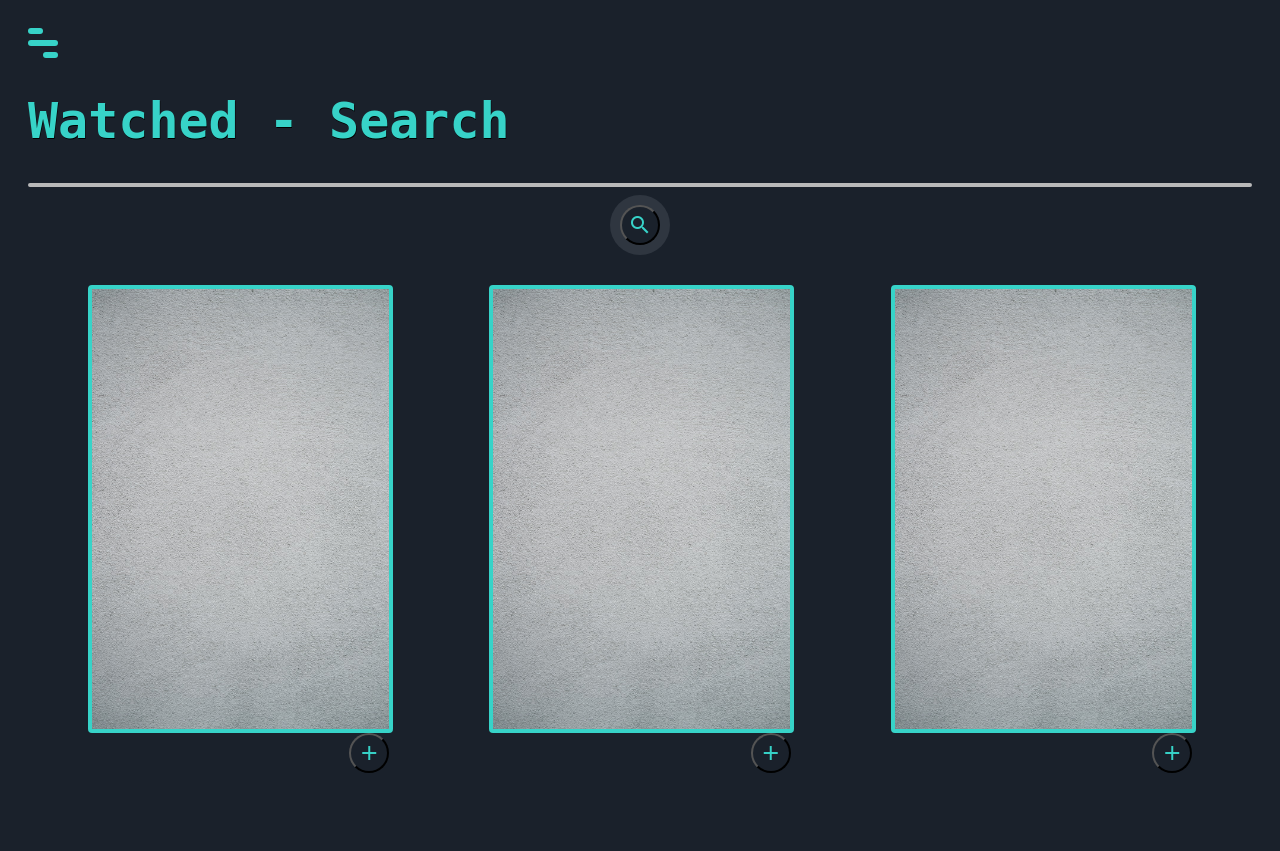
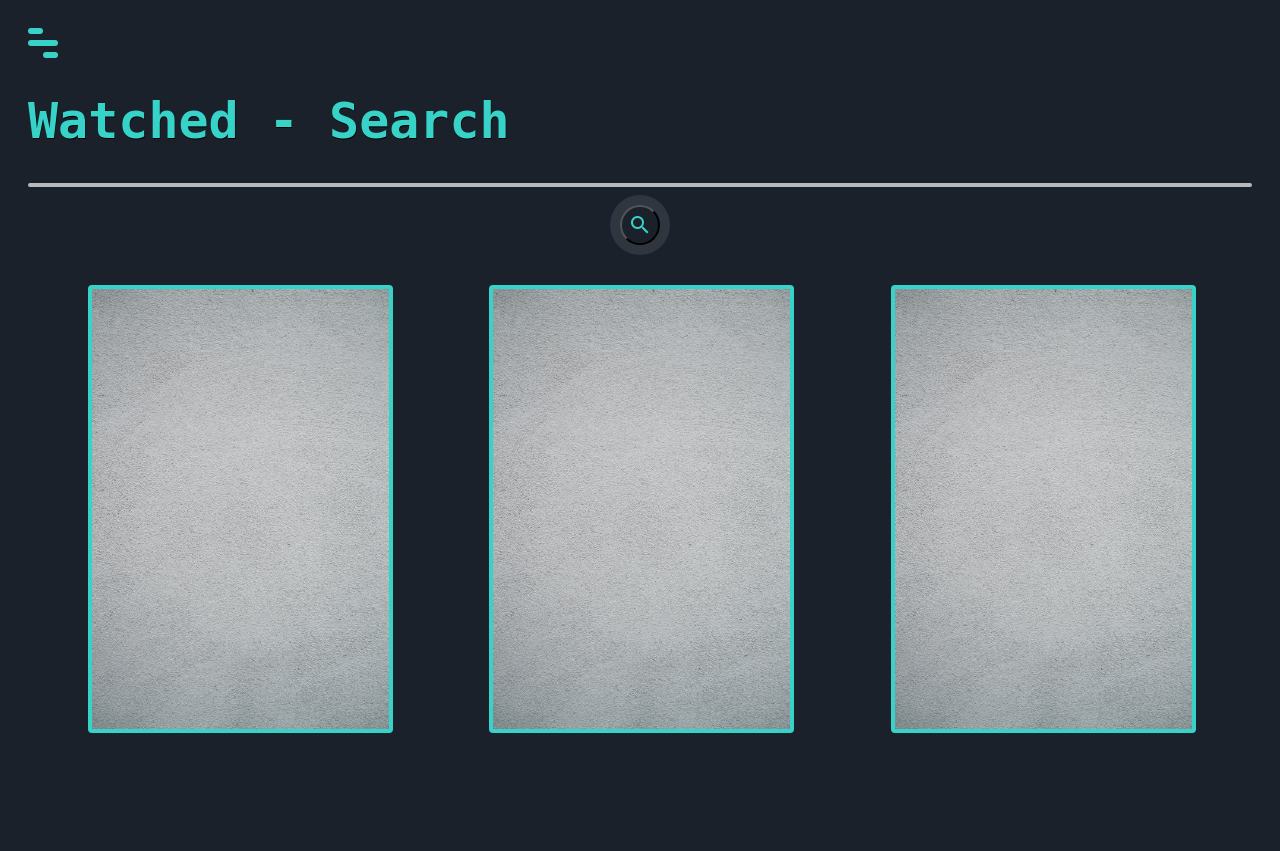
Before and after one commit to dharmik529/FlaskIMDb, a Flask app: page /search in a window 1280 px wide. Run offline with Flask 2, Linux system fonts and the light colour scheme; parts of the project's set-up code (start-up, migrations or seed data) failed here and were passed over.

Commit message:
temporary broken changes

```diff
--- a/flaskd/static/Poster.css
+++ b/flaskd/static/Poster.css
@@ -10,6 +10,12 @@ ul#no-bullets {
     margin: 0;
   }
 
+ul.Results .IMGButt{
+    display: table;
+    width: 100%;
+    margin-top: 40px;
+}
+
 ul.Results img{
     display: table;
     width: 100%;
@@ -20,6 +26,15 @@ li{
     width: auto-fit;
     display: inline-block;
     padding: 50px;
+}
+
+.IMGButt{
+    margin: 0 auto;
+    max-width: 297px;
+    max-height: 440px;
+    transition: all .4s ease-in-out;
+    border: 4px solid #37d3c8;
+    border-radius: 4px;
 }
 
 img{
@@ -36,9 +51,15 @@ body.noHover img:hover{
     box-shadow: 0px 0px 8px 5px #b9b9b9;
 }
 
+body.noHover .IMGButt:hover{
+    transform: scale(1.1);
+    box-shadow: 0px 0px 8px 5px #b9b9b9;
+}
+
+
 marquee{
     font-size: 1.5em;
     font-weight: bold;
     margin-top: 20px;
-    max-width: 70%;
+    max-width: 300px;
 }
--- a/flaskd/templates/search.html
+++ b/flaskd/templates/search.html
@@ -52,17 +52,17 @@
 
                 <li id="choice1">
                     <form action="{{url_for('create1')}}" method="POST">
-                        <img src="{{item.image}}" id="imgchoice1">
+                        <input type="image" src="{{item.image}}" id="imgchoice1" name="submit" alt="submit" class="IMGButt"></input>
                         <input type="hidden" name="title" value="{{item.title}}"></input>
                         <marquee behavior="scroll" direction="left">{{item.title}}</marquee>
                         <input type="text" name="IMDbID" value="{{item.id}}" class="searchInput"></input>
                         <input type="text" name="description" value="{{item.description}}" class="searchInput"></input>
                         <input type="hidden" name="poster" value="{{item.image}}" class="searchInput"></input>
-                        <button type="submit" class="searchButton" id="addButton">
+                        <!--<button type="submit" class="searchButton" id="addButton">
                             <i class="material-icons">
                                 add
                             </i>
-                        </button>
+</button>-->
                     </form>
                 </li>
                 {% endfor %}
```
Also changed, not shown: IMDb.db.
